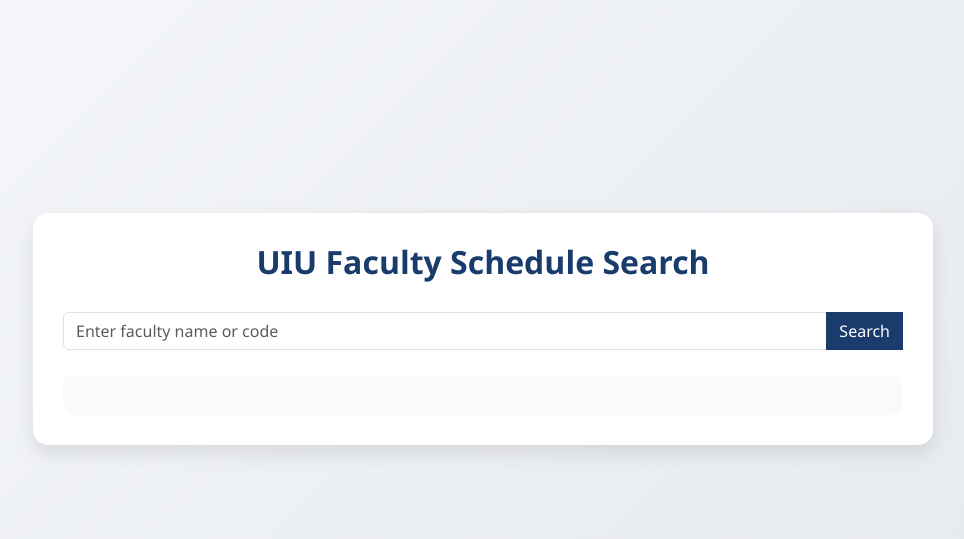
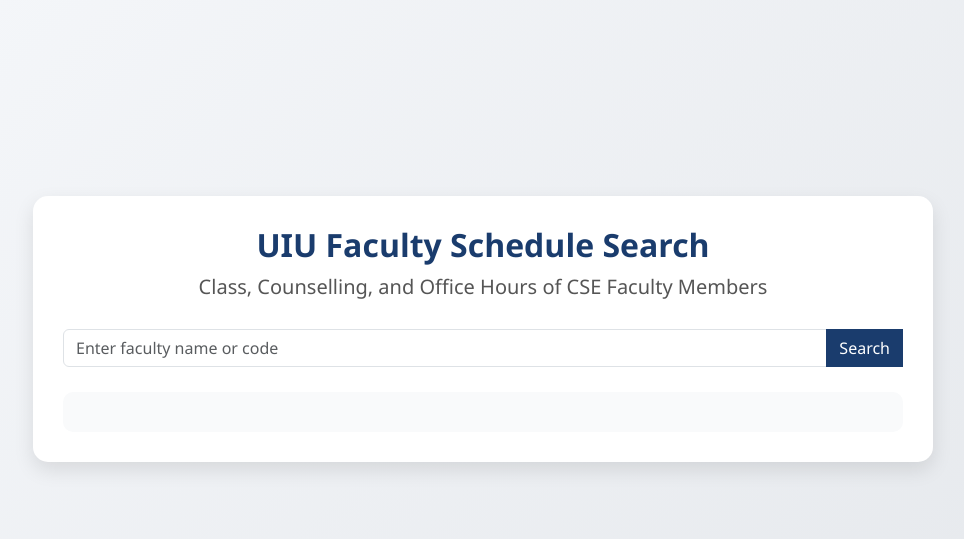
Before and after one commit to TashinParvez/uiu-faculty-schedule-app, a Flask app: page / in a window 1280 px wide. Shown: the top 539 px of the page, without its empty margins (157-1121 px from the left). Run offline with Flask 3, Linux system fonts and the light colour scheme.

Commit message:
feat: all done V0.0.2.2

```diff
--- a/templates/index.html
+++ b/templates/index.html
@@ -49,7 +49,7 @@
             font-size: 2rem;
             font-weight: 700;
             color: #1a3c6d;
-            margin-bottom: 30px;
+            /* margin-bottom: 30px; */
         }
 
         .input-group {
@@ -228,6 +228,9 @@
     <main>
         <div class="container">
             <h1>UIU Faculty Schedule Search</h1>
+            <h2 style="font-size:20px; color:#555; font-weight:normal; margin-top:10px; margin-bottom: 30px;">
+                Class, Counselling, and Office Hours of CSE Faculty Members
+            </h2>
             <form id="searchForm">
                 <div class="input-group mb-3">
                     <input type="text" id="searchInput" class="form-control" placeholder="Enter faculty name or code"
```
